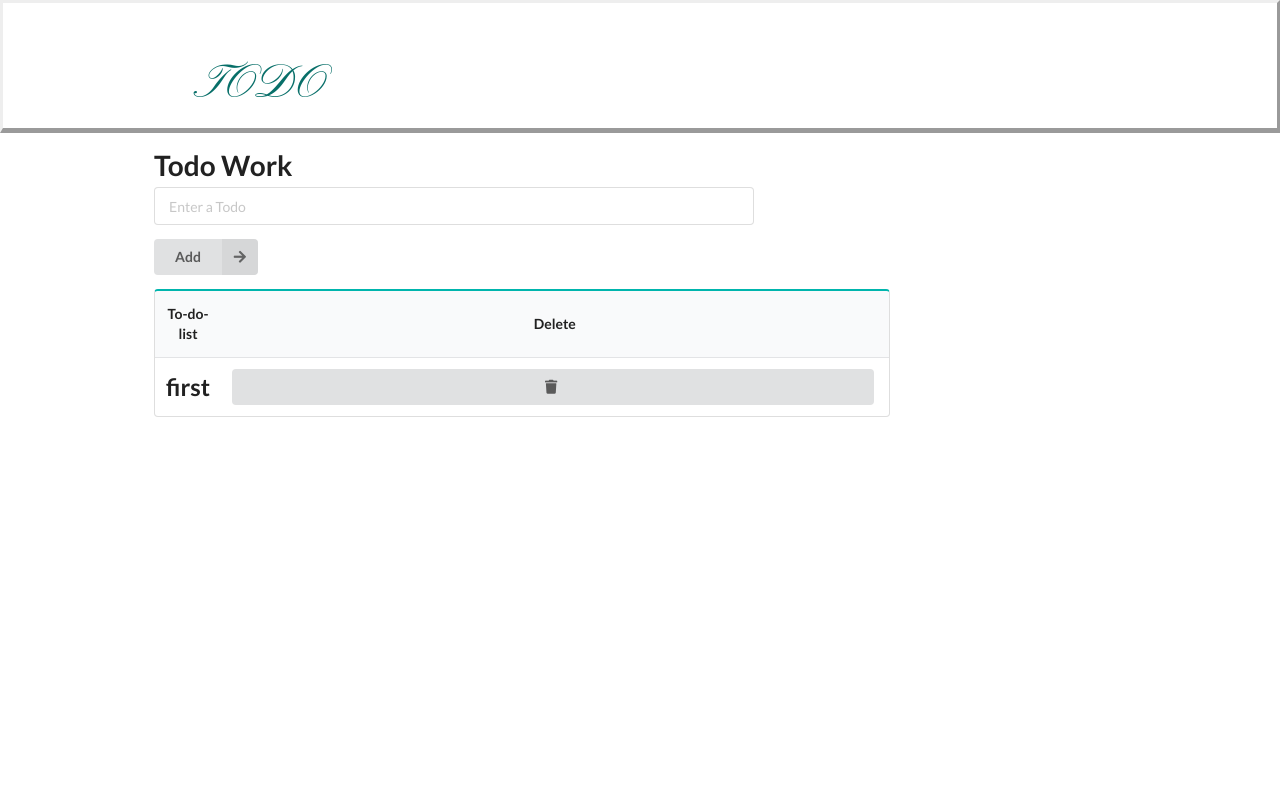
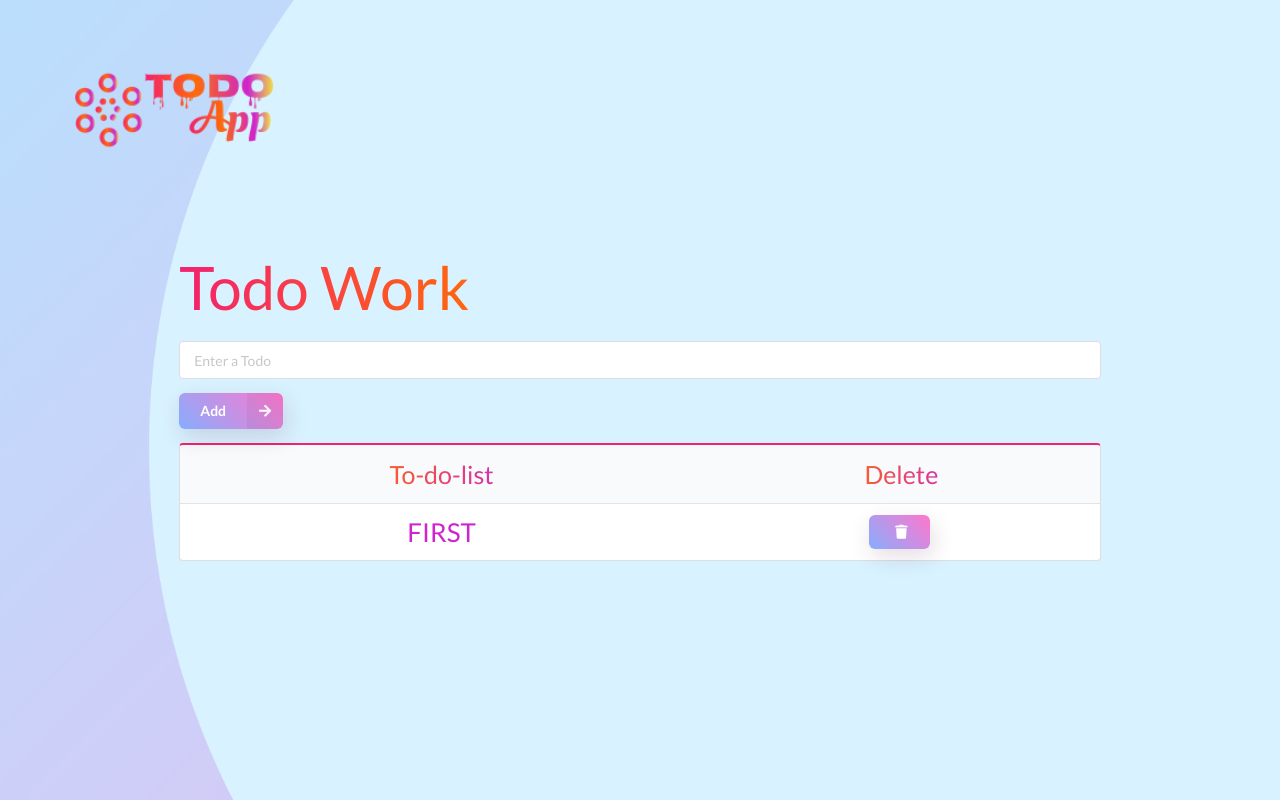
Before and after one commit to hem-sagar/todo_pip, a Django app: page / in a window 1280 px wide. Run offline with Django 3.2, Linux system fonts and the light colour scheme; data comes from the database, SQL or seed files in the repository; both versions use the stored data as it was after the commit.

Commit message:
UI updated

```diff
--- a/static/css/style.css
+++ b/static/css/style.css
@@ -1,25 +1,98 @@
-nav {
-    padding: 10px;
-    border-bottom: 5px;
+* {
     margin: 0;
-    border-style: outset;
-}
-
-.logo img {
-    width: auto;
-    height: 150px;
-    margin-bottom: -50px;
-    border: 10px black;
+    padding: 0;
 }
 
 .container {
-    padding: 1rem;
-    margin: 0 auto;
-    max-width: 100%;
-    width: 1000px;
+    height: 100vh;
+    width: 100%;
+    background-image: url(/static/images/background.png);
+    background-size: cover;
+    padding-left: 5%;
+    padding-right: 5%;
+    box-sizing: border-box;
+    position: relative;
+}
+
+
+/* .content {
+    width: 600px;
+    align-content: flex;
+} */
+
+.logo {
+    width: 220px;
+    cursor: pointer;
 }
 
 .content {
-    width: 600px;
-    align-content: flex;
+    margin-left: 10%;
+    margin-right: 10%;
 }
+
+.content h1 {
+    font-size: 60px;
+    font-weight: 100;
+    margin-top: 24px;
+    margin-bottom: 15px;
+    background: linear-gradient(to right, #f32170, #ff6b08, #cf23cf, #eedd44);
+    -webkit-text-fill-color: transparent;
+    -webkit-background-clip: text;
+}
+
+.content h2 {
+    font-size: 26px;
+    font-weight: 100;
+    color: #cf23cf;
+    text-transform: uppercase;
+}
+
+.content h3 {
+    font-size: 25px;
+    font-weight: 300;
+    background: linear-gradient(to right, #f32170, #ff6b08, #cf23cf, #eedd44);
+    -webkit-text-fill-color: transparent;
+    -webkit-background-clip: text;
+}
+
+.ui.teal.table {
+    border-top: .2em solid #f32170;
+}
+
+.content .btnn {
+    display: inline-block;
+    background: linear-gradient(45deg, #87adfe, #ff77cd);
+    border-radius: 6px;
+    padding: 10px 20px;
+    box-sizing: border-box;
+    text-decoration: none;
+    color: #fff;
+    box-shadow: 3px 8px 22px rgba(94, 28, 68, 0.15);
+}
+
+.content .btnn:hover {
+    background: linear-gradient(45deg, #ff77cd, #87adfe);
+    color: #232d60;
+}
+
+.hidden.content {
+    color: #fff;
+    text-align: center;
+    margin: auto;
+}
+
+.social-links {
+    transform: rotate(-90deg);
+    position: absolute;
+    left: -120px;
+    bottom: 250px;
+}
+
+.social-links a {
+    text-decoration: none;
+    padding-right: 20px;
+    font-size: 20px;
+    background: linear-gradient(to right, #f32170, #ff6b08, #cf23cf, #eedd44);
+    -webkit-text-fill-color: transparent;
+    -webkit-background-clip: text;
+}
--- a/templates/home.html
+++ b/templates/home.html
@@ -7,35 +7,37 @@
     <meta charset="UTF-8">
     <meta name="viewport" content="width=device-width, initial-scale=1.0">
     <title>Todo App</title>
+    <link rel="icon" href="{% static 'logos/favicon.png' %}">
     <link rel="stylesheet" href="https://cdnjs.cloudflare.com/ajax/libs/semantic-ui/2.4.1/semantic.min.css" integrity="sha512-8bHTC73gkZ7rZ7vpqUQThUDhqcNFyYi2xgDgPDHc+GXVGHXq+xPjynxIopALmOPqzo9JZj0k6OqqewdGO3EsrQ==" crossorigin="anonymous" />
     <link rel="stylesheet" href="{% static 'css/style.css' %}">
 </head>
 
 <body>
-    <nav ui menu>
-        {% load static %}
-        <div class="logo">
-            <a href="/"><img src="{% static 'logos/logo.png' %}" alt="My image">
+    <div class="container">
+        <div class="navbar">
+            <a href="/"><img src="{% static 'logos/logo.png' %}" alt="My image" class="logo">
             </a>
         </div>
-    </nav>
-    <div class="container">
         <div class="content">
             <form action="{% url 'add' %}" method="POST" class="ui form">
                 {% csrf_token %}
                 <div class="field">
-                    <label><h1>Todo Work</h1></label>
+                    <h1>Todo Work </h1>
                     <input type="text" placeholder="Enter a Todo" name="todo">
                 </div>
-                <button class="ui right labeled icon button" type="submit" />
+                <button class="ui right labeled icon button btnn" type="submit" />
                 <i class="right arrow icon"></i> Add
                 </button>
             </form>
             <table class="ui teal table">
                 <thead class="center aligned">
                     <tr>
-                        <th>To-do-list</th>
-                        <th>Delete</th>
+                        <th>
+                            <h3>To-do-list</h3>
+                        </th>
+                        <th>
+                            <h3>Delete</h3>
+                        </th>
                     </tr>
                 </thead>
                 <tbody class="center aligned">
@@ -48,7 +50,7 @@
                                 <h2>{{ items.content }}</h2>
                             </td>
                             <td>
-                                <button type="submit" class="ui animated fade button">
+                                <button type="submit" class="ui animated fade button btnn">
                                         <div class="hidden content">Delete</div>
                                         <div class="visible content">
                                           <i class="trash icon"></i>
@@ -63,7 +65,13 @@
             </table>
         </div>
     </div>
-
+    <!--<div class="social-links">
+        <a href="">Facebook</a>
+        <a href="">Instagram</a>
+        <a href="">Twitter</a>
+        <a href="">LinkedIn</a>
+    </div>-->
+    </div>
 
 </body>
 
```
Also changed, not shown: db.sqlite3, static/images/background.png (added), static/logos/favicon.png (added), static/logos/logo.png.
